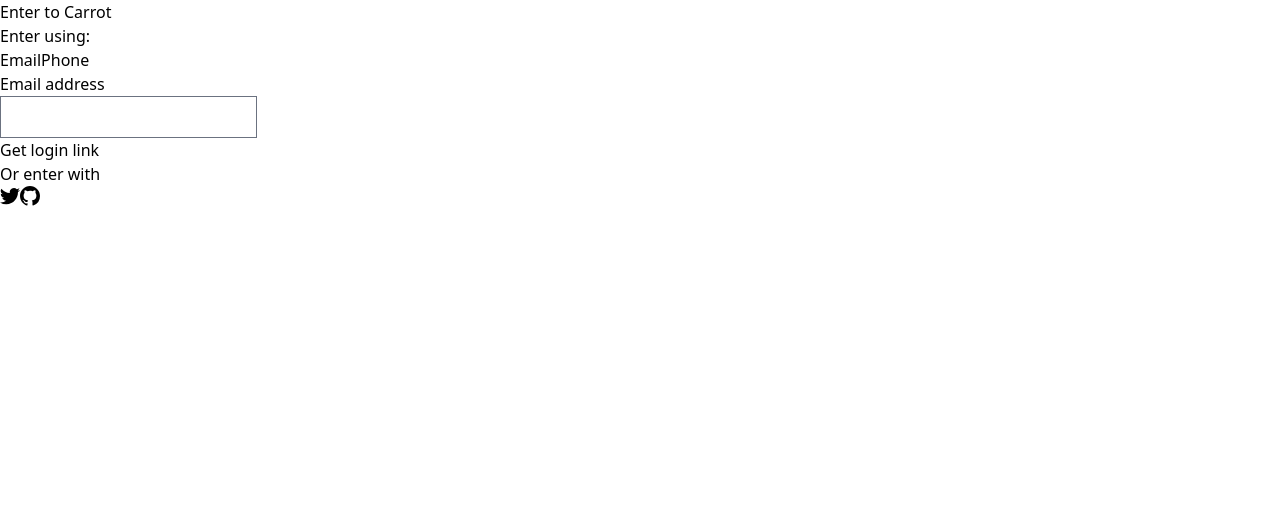
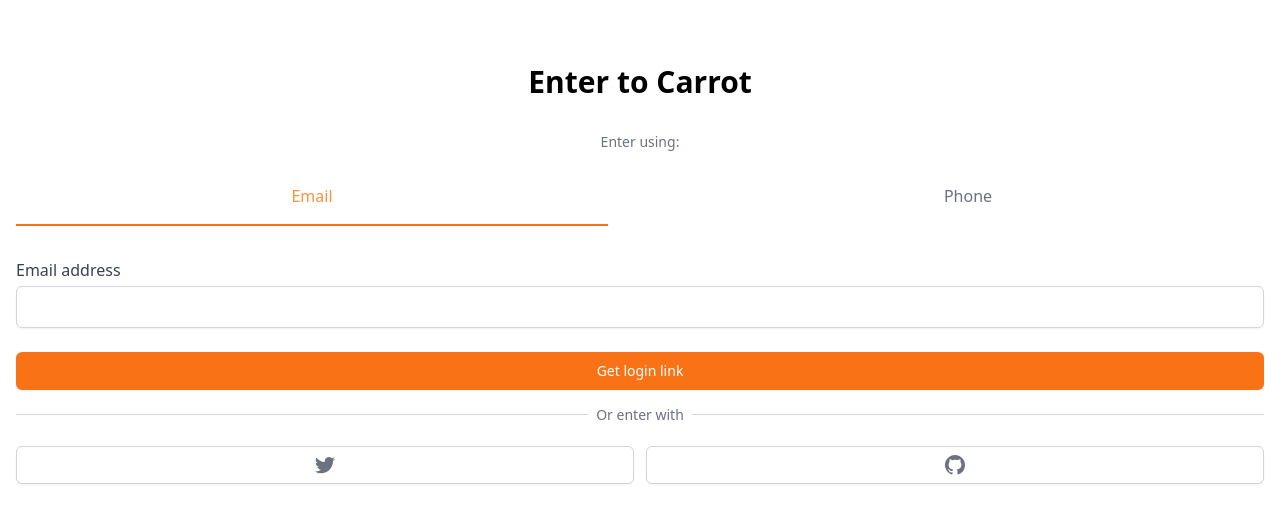
Before and after one commit to PanicBear/IWIL-carrot-market, a Next.js app: page /enter in a window 1280 px wide. Shown: the top 522 px of the page. Built offline with nearby package versions, Linux system fonts and the light colour scheme.

Commit message:
style(auth): added style with tailwind

```diff
--- a/pages/enter.tsx
+++ b/pages/enter.tsx
@@ -1,53 +1,85 @@
 import { useState } from 'react';
+
+function cls(...classNames: string[]) {
+  return classNames.join(' ');
+}
 
 export default function Enter() {
   const [method, setMethod] = useState<'email' | 'phone'>('email');
   const onEmailClick = () => setMethod('email');
   const onPhoneClick = () => setMethod('phone');
   return (
-    <div>
-      <h3>Enter to Carrot</h3>
-      <div>
-        <div>
-          <h5>Enter using:</h5>
-          <div>
-            <button onClick={onEmailClick}>Email</button>
-            <button onClick={onPhoneClick}>Phone</button>
+    <div className="mt-16 mx-4">
+      <h3 className="text-3xl font-bold text-center">Enter to Carrot</h3>
+      <div className="mt-8">
+        <div className="flex flex-col items-center">
+          <h5 className="text-sm text-gray-500 font-medium">Enter using:</h5>
+          <div className="grid w-full mt-8  grid-cols-2 gap-16">
+            <button
+              className={cls(
+                'pb-4 font-medium border-b-2',
+                method === 'email' ? 'border-orange-500 text-orange-400' : 'border-transparent text-gray-500',
+              )}
+              onClick={onEmailClick}
+            >
+              Email
+            </button>
+            <button
+              className={cls(
+                'pb-4 font-medium border-b-2',
+                method === 'phone' ? 'border-orange-500 text-orange-400' : 'border-transparent text-gray-500',
+              )}
+              onClick={onPhoneClick}
+            >
+              Phone
+            </button>
           </div>
         </div>
-        <form>
-          <label>
+        <form className="flex flex-col mt-8">
+          <label className="flex-sm font-medium text-gray-700">
             {method === 'email' ? 'Email address' : null}
             {method === 'phone' ? 'Phone number' : null}
           </label>
-          <div>
-            {method === 'email' ? <input type="email" required /> : null}
+          <div className="mt-1">
+            {method === 'email' ? (
+              <input
+                type="email"
+                className="appearance-none w-full px-3 py-2 border border-gray-300 rounded-md shadow-sm placeholder-gray-400 focus:outline-none focus:ring-orange-500 focus:border-orange-500"
+                required
+              />
+            ) : null}
             {method === 'phone' ? (
-              <div>
-                <span>+82</span>
-                <input type="number" required />
+              <div className="flex rounded-md shadow-sm">
+                <span className="flex items-center justify-center px-3 rounded-l-md border border-r-0 border-gray-300 bg-gray-50 text-gray-500 select-none text-sm">
+                  +82
+                </span>
+                <input
+                  type="number"
+                  className="appearance-none w-full px-3 py-2 border border-gray-300 rounded-md rounded-l-none shadow-sm placeholder-gray-400 focus:outline-none focus:ring-orange-500 focus:border-orange-500"
+                  required
+                />
               </div>
             ) : null}
           </div>
-          <button>
+          <button className="mt-6 bg-orange-500 hover:bg-orange-600 text-white py-2 px-4 border border-transparent rounded-md shadow-sm text-sm font-medium focus:ring-2 focus:ring-offset-2 focus:ring-orange-500 focus:outline-none">
             {method === 'email' ? 'Get login link' : null}
             {method === 'phone' ? 'Get one-time password' : null}
           </button>
         </form>
-        <div>
-          <div>
-            <div />
-            <div>
-              <span>Or enter with</span>
+        <div className="mt-6">
+          <div className="relative">
+            <div className="absolute w-full border-t border-gray-300" />
+            <div className="relative -top-3 text-center">
+              <span className="bg-white px-2 text-sm text-gray-500">Or enter with</span>
             </div>
           </div>
-          <div>
-            <button>
+          <div className="grid grid-cols-2 mt-2 gap-3">
+            <button className="flex justify-center items-center py-2 px-4 border border-gray-300 rounded-md shadow-sm bg-white text-sm font-medium text-gray-500 hover:bg-gray-50">
               <svg className="w-5 h-5" aria-hidden="true" fill="currentColor" viewBox="0 0 20 20">
                 <path d="M6.29 18.251c7.547 0 11.675-6.253 11.675-11.675 0-.178 0-.355-.012-.53A8.348 8.348 0 0020 3.92a8.19 8.19 0 01-2.357.646 4.118 4.118 0 001.804-2.27 8.224 8.224 0 01-2.605.996 4.107 4.107 0 00-6.993 3.743 11.65 11.65 0 01-8.457-4.287 4.106 4.106 0 001.27 5.477A4.073 4.073 0 01.8 7.713v.052a4.105 4.105 0 003.292 4.022 4.095 4.095 0 01-1.853.07 4.108 4.108 0 003.834 2.85A8.233 8.233 0 010 16.407a11.616 11.616 0 006.29 1.84" />
               </svg>
             </button>
-            <button>
+            <button className="flex justify-center items-center py-2 px-4 border border-gray-300 rounded-md shadow-sm bg-white text-sm font-medium text-gray-500 hover:bg-gray-50">
               <svg className="w-5 h-5" aria-hidden="true" fill="currentColor" viewBox="0 0 20 20">
                 <path
                   fillRule="evenodd"
```
